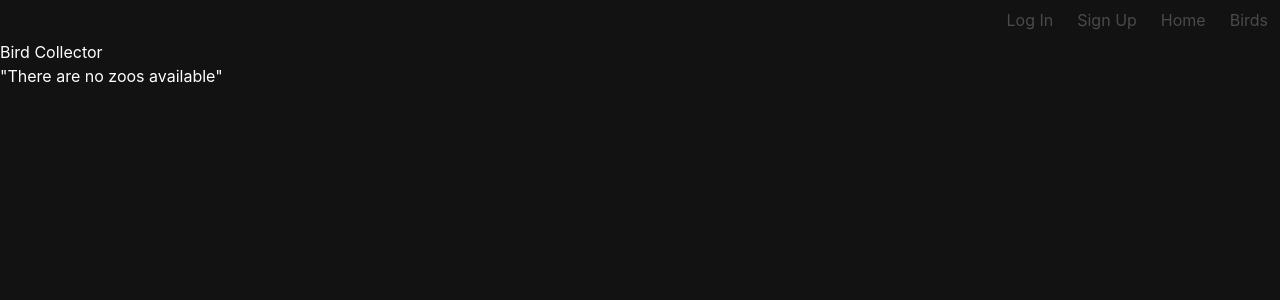
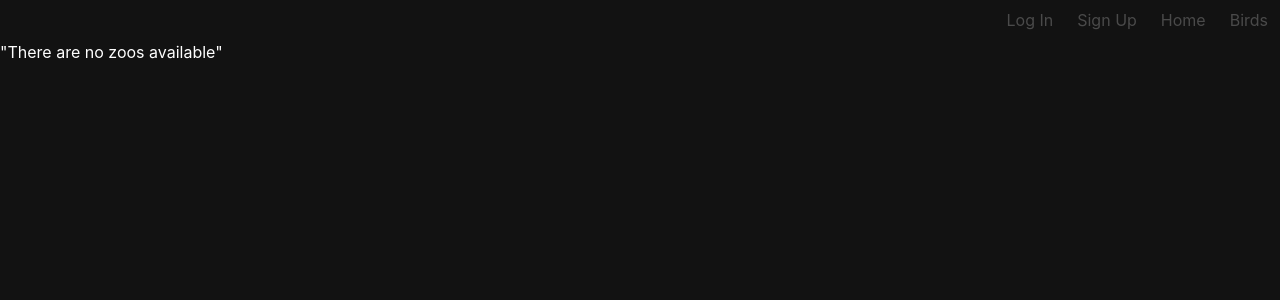
Before and after one commit to vvela2022/finch_collector, a Django app: page / in a window 1280 px wide. Shown: the top 300 px of the page. Run offline with Django 4.2, Linux system fonts and the light colour scheme; data that the repository does not hold is empty.

Commit message:
removed title

```diff
--- a/main_app/templates/home.html
+++ b/main_app/templates/home.html
@@ -1,7 +1,6 @@
 {% extends 'base.html' %}
 {% block title %} Home {% endblock %}
 {% block content %}
-<h1>Bird Collector</h1>
 <div class="home__playlists">
     {% for zoo in zoos %}
 
```
